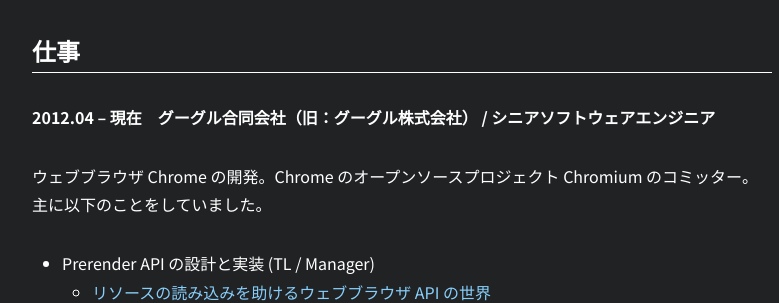
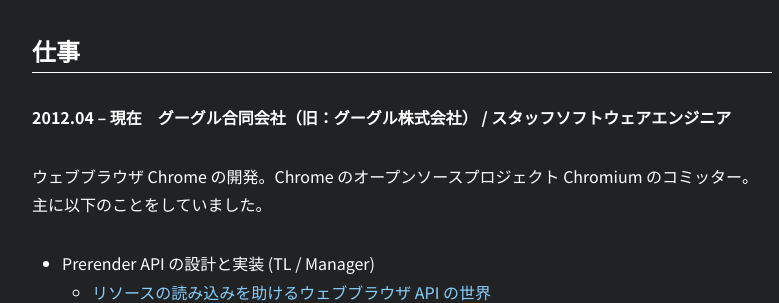
Before and after one commit to nhiroki/nhiroki.github.io, a Jekyll site: the page built from about.md, in a window 1280 px wide and 900 px high, scrolled down 1178 px. Shown: the part 155-458 px from the top of the window, without its empty margins (238-1017 px from the left). Built offline with Jekyll 4.4.1, drawn with Linux system fonts in a browser that asks for light colours; comment, search, counter and statistics services are not loaded.

Commit message:
Fix the about page

```diff
--- a/about.md
+++ b/about.md
@@ -39,7 +39,7 @@
 
 # 仕事
 
-**2012.04 -- 現在　グーグル合同会社（旧：グーグル株式会社） / シニアソフトウェアエンジニア**
+**2012.04 -- 現在　グーグル合同会社（旧：グーグル株式会社） / スタッフソフトウェアエンジニア**
 
 ウェブブラウザ Chrome の開発。Chrome のオープンソースプロジェクト Chromium のコミッター。主に以下のことをしていました。
 
```
